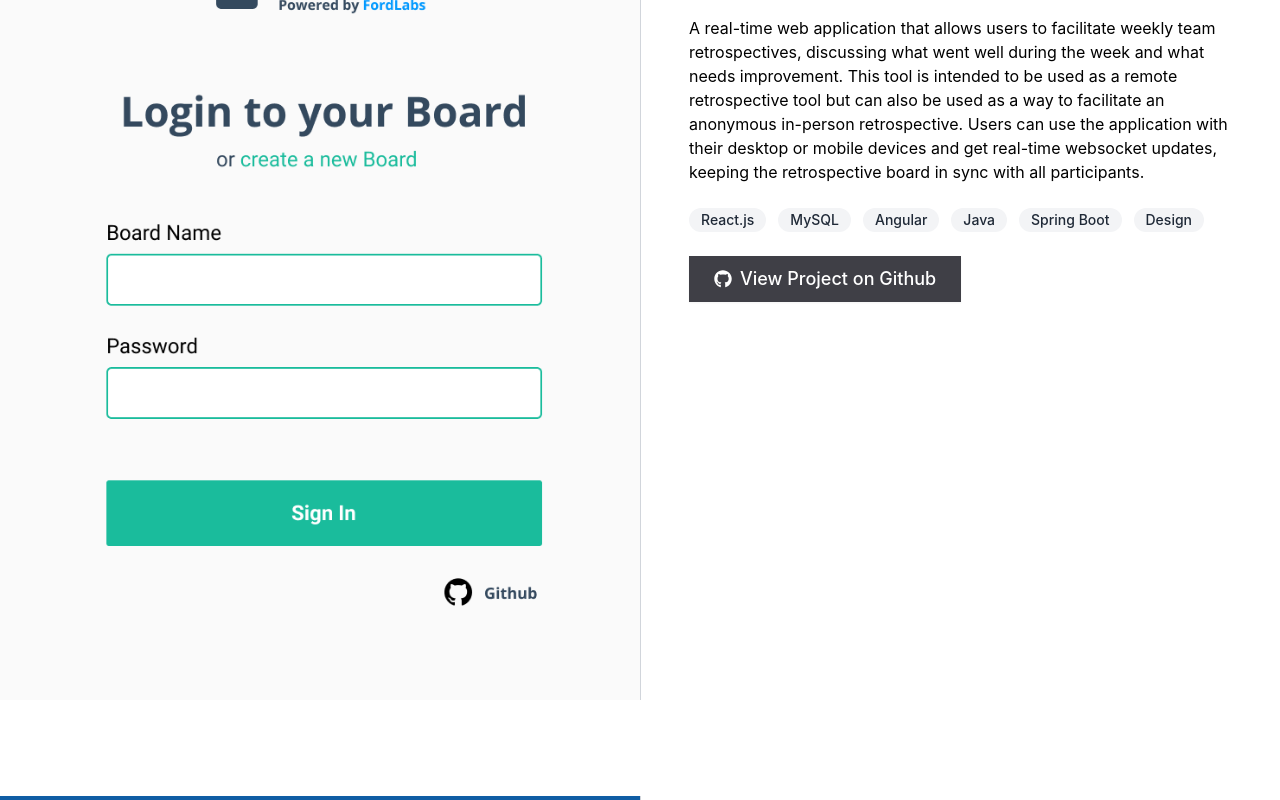
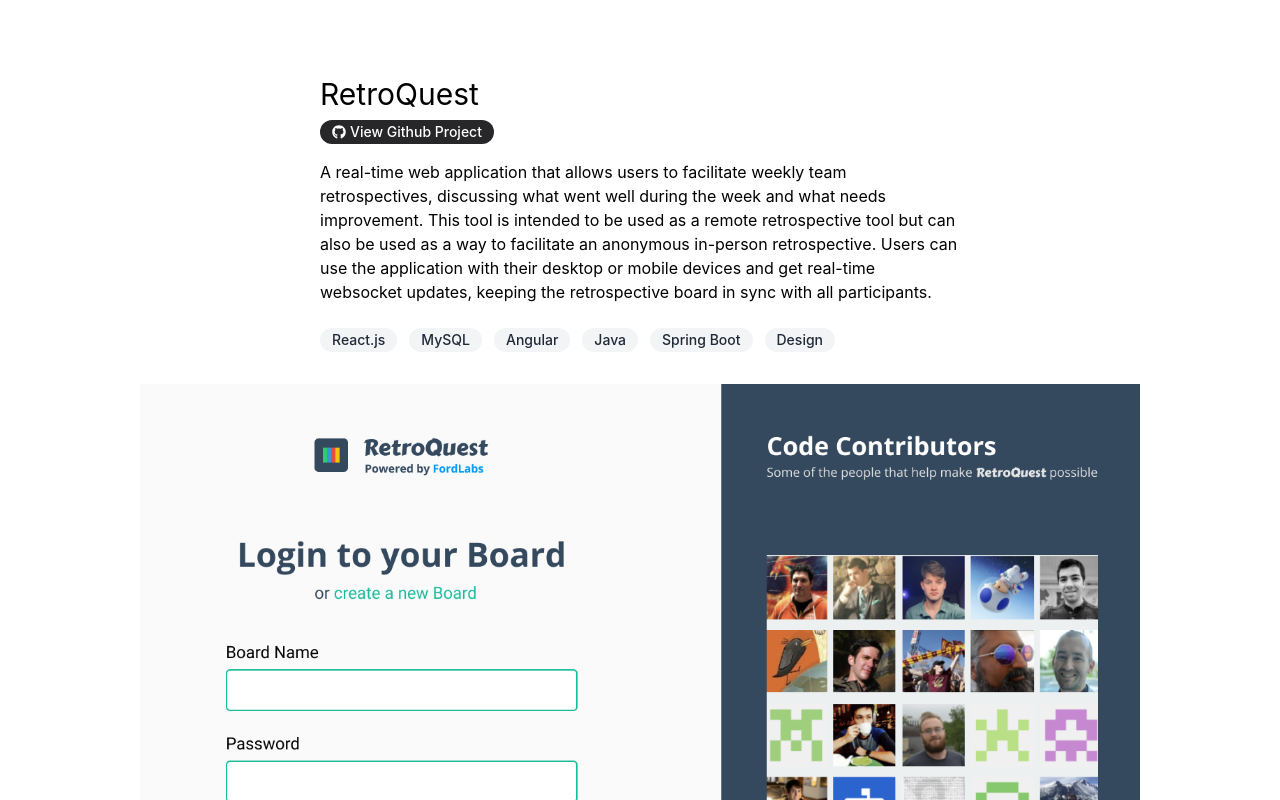
Before and after one commit to Druage/leelazarecky, a Next.js app: page /sections/OpenSourceProjectsSection in a window 1280 px wide. Shown: the part 1560-2360 px from the top of the page. Built offline with nearby package versions, Linux system fonts and the light colour scheme.

Commit message:
Updates passion project section

```diff
--- a/pages/sections/OpenSourceProjectsSection.tsx
+++ b/pages/sections/OpenSourceProjectsSection.tsx
@@ -17,19 +17,17 @@ type Project = {
 
 const projects: Project[] = [
   {
-    name: "AuthQuest",
+    name: "Phoenix",
     description:
-      "An authorization and authentication server for users to use as a replacement for paid services such as Auth0 or Okta that follows" +
-      "the OAuth2 and OpenID specifications. " +
-      "This project comes with a customizable login and signup page that servers as an alternative to a custom login and signup page." +
-      "Also features an Administration dashboard that allows project owners to add in new authorization scopes to a user's OAuth2 token.",
+      "Phoenix is a Multi-System Emulation frontend that allows users to play all their favorite retro games on" +
+      " emulated consoles on their computer.",
     image: {
-      src: "/authquest.png",
+      src: "/phx.png",
       height: 500,
       width: 300,
     },
-    githubLink: "",
-    tags: ["Vue.js", "Kotlin", "MySql", "Java", "Spring Boot", "Design"],
+    githubLink: "https://github.com/team-phoenix/Phoenix",
+    tags: ["C++", "SQLite", "Emulation", "Qt", "QML", "CMake"],
   },
   {
     name: "RetroQuest",
@@ -59,18 +57,21 @@ const projects: Project[] = [
     githubLink: "",
     tags: ["Java", "Spring Boot", "React.js", "Design"],
   },
+
   {
-    name: "Phoenix",
+    name: "AuthQuest",
     description:
-      "Phoenix is a Multi-System Emulation frontend that allows users to play all their favorite retro games on" +
-      " emulated consoles on their computer.",
+      "An authorization and authentication server for users to use as a replacement for paid services such as Auth0 or Okta that follows" +
+      "the OAuth2 and OpenID specifications. " +
+      "This project comes with a customizable login and signup page that servers as an alternative to a custom login and signup page." +
+      "Also features an Administration dashboard that allows project owners to add in new authorization scopes to a user's OAuth2 token.",
     image: {
-      src: "/phx.png",
+      src: "/authquest.png",
       height: 500,
       width: 300,
     },
-    githubLink: "https://github.com/team-phoenix/Phoenix",
-    tags: ["C++", "SQLite", "Emulation", "Qt", "QML", "CMake"],
+    githubLink: "",
+    tags: ["Vue.js", "Kotlin", "MySql", "Java", "Spring Boot", "Design"],
   },
 ];
 
@@ -124,6 +125,42 @@ export default function OpenSourceProjectsSection() {
     );
   }
 
+  function ProjectDescription(project: Project) {
+    return (
+      <div className={"m-auto w-1/2 py-8"}>
+        <h1 className={"text-2xl md:text-3xl"}>{project.name}</h1>
+        {project.githubLink && project.githubLink !== "" && (
+          <Link href={"https://github.com/druage"}>
+            <a
+              target={"_blank"}
+              className="mt-2 mb-4 inline-flex items-center rounded-full bg-zinc-800 px-3 py-0.5 text-sm font-medium text-white hover:underline"
+            >
+              <FontAwesomeIcon
+                icon={faGithub}
+                height={16}
+                width={16}
+                className={"mr-1"}
+              />
+              View Github Project
+            </a>
+          </Link>
+        )}
+        <div className={"text-1xl md:text-1xl"}>{project.description}</div>
+
+        <div className={"mt-6 flex flex-wrap gap-3"}>
+          {project.tags.map((tag) => (
+            <span
+              key={tag}
+              className="inline-flex items-center rounded-full bg-gray-100 px-3 py-0.5 text-sm font-medium text-gray-800"
+            >
+              {tag}
+            </span>
+          ))}
+        </div>
+      </div>
+    );
+  }
+
   return (
     <div id={"open-source-projects"} className={"m-auto max-w-7xl pb-64"}>
       <Heading />
@@ -131,52 +168,17 @@ export default function OpenSourceProjectsSection() {
       <div className={"mt-2 grid grid-cols-1 gap-24 md:mt-8"}>
         {projects.map((it) => (
           <div key={it.name}>
-            <div
-              className={
-                "box-sh grid grid-cols-1 bg-white text-black md:grid-cols-2"
-              }
-            >
-              <div className={"relative h-[800px] w-full"}>
+            {ProjectDescription(it)}
+
+            <div className={"bg-white text-black"}>
+              <div className={"relative m-auto h-[700px] w-[1000px]"}>
                 <Image
                   src={it.image.src}
                   alt="project-image"
-                  objectFit="cover"
-                  className={"object-left-top"}
+                  objectFit="contain"
+                  className={"object-top"}
                   layout={"fill"}
                 />
-              </div>
-
-              <div className={"border-l border-gray-300 p-12"}>
-                <h1 className={"py-4 text-2xl md:text-3xl"}>{it.name}</h1>
-                <div className={"text-1xl md:text-1xl"}>{it.description}</div>
-
-                <div className={"mt-6 flex flex-wrap gap-3"}>
-                  {it.tags.map((tag) => (
-                    <span
-                      key={tag}
-                      className="inline-flex items-center rounded-full bg-gray-100 px-3 py-0.5 text-sm font-medium text-gray-800"
-                    >
-                      {tag}
-                    </span>
-                  ))}
-                </div>
-                {it.githubLink && it.githubLink !== "" && (
-                  <Link href={it.githubLink}>
-                    <a
-                      type="button"
-                      target={"_blank"}
-                      className="mt-6 inline-flex items-center border border-transparent bg-zinc-700 px-6 py-2 text-base font-medium text-white shadow-sm hover:bg-zinc-700 hover:underline focus:outline-none focus:ring-2 focus:ring-zinc-500 focus:ring-offset-2 md:text-lg"
-                    >
-                      <FontAwesomeIcon
-                        icon={faGithub}
-                        height={24}
-                        width={24}
-                        className={"mr-2"}
-                      />
-                      View Project on Github
-                    </a>
-                  </Link>
-                )}
               </div>
             </div>
           </div>
```
